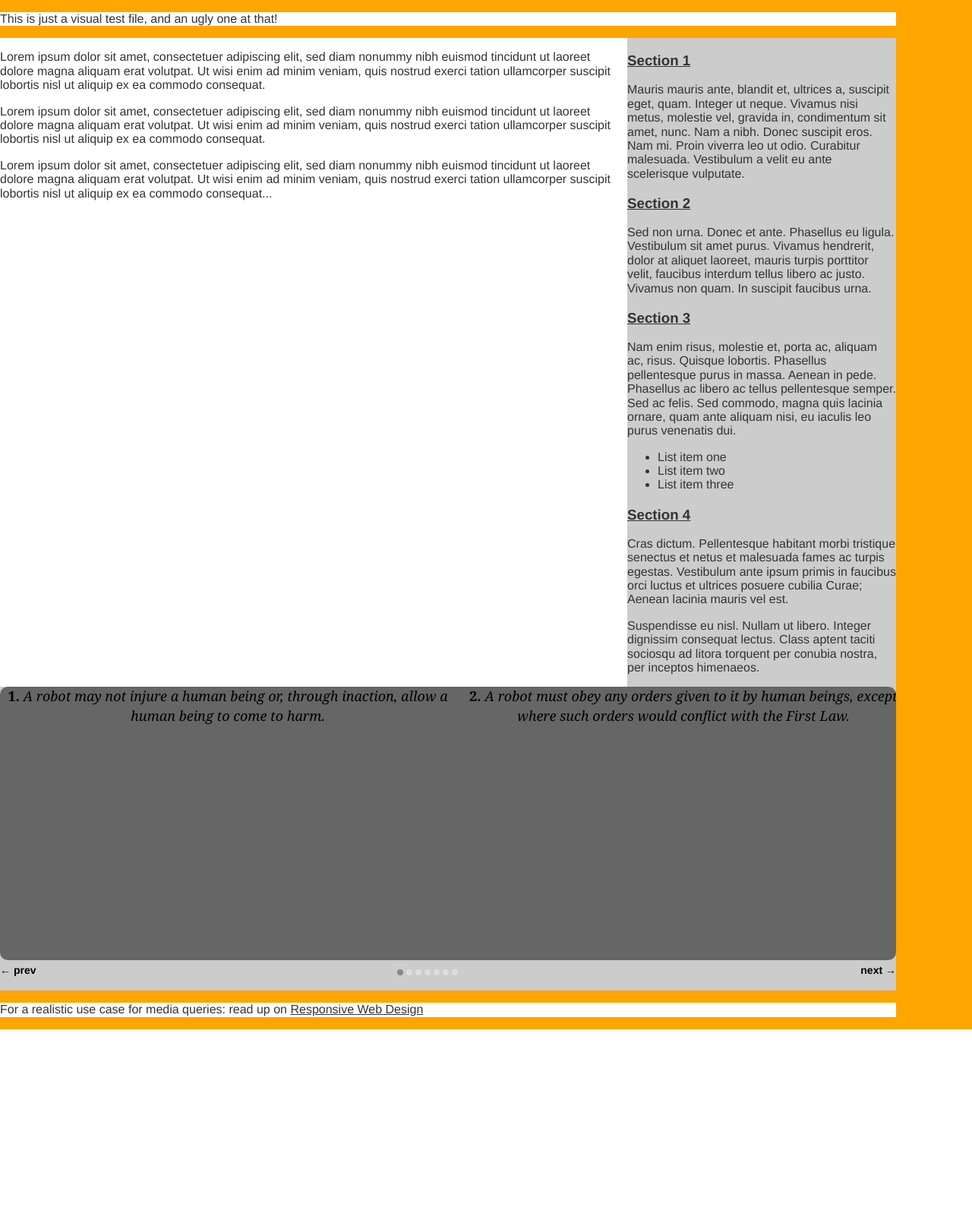
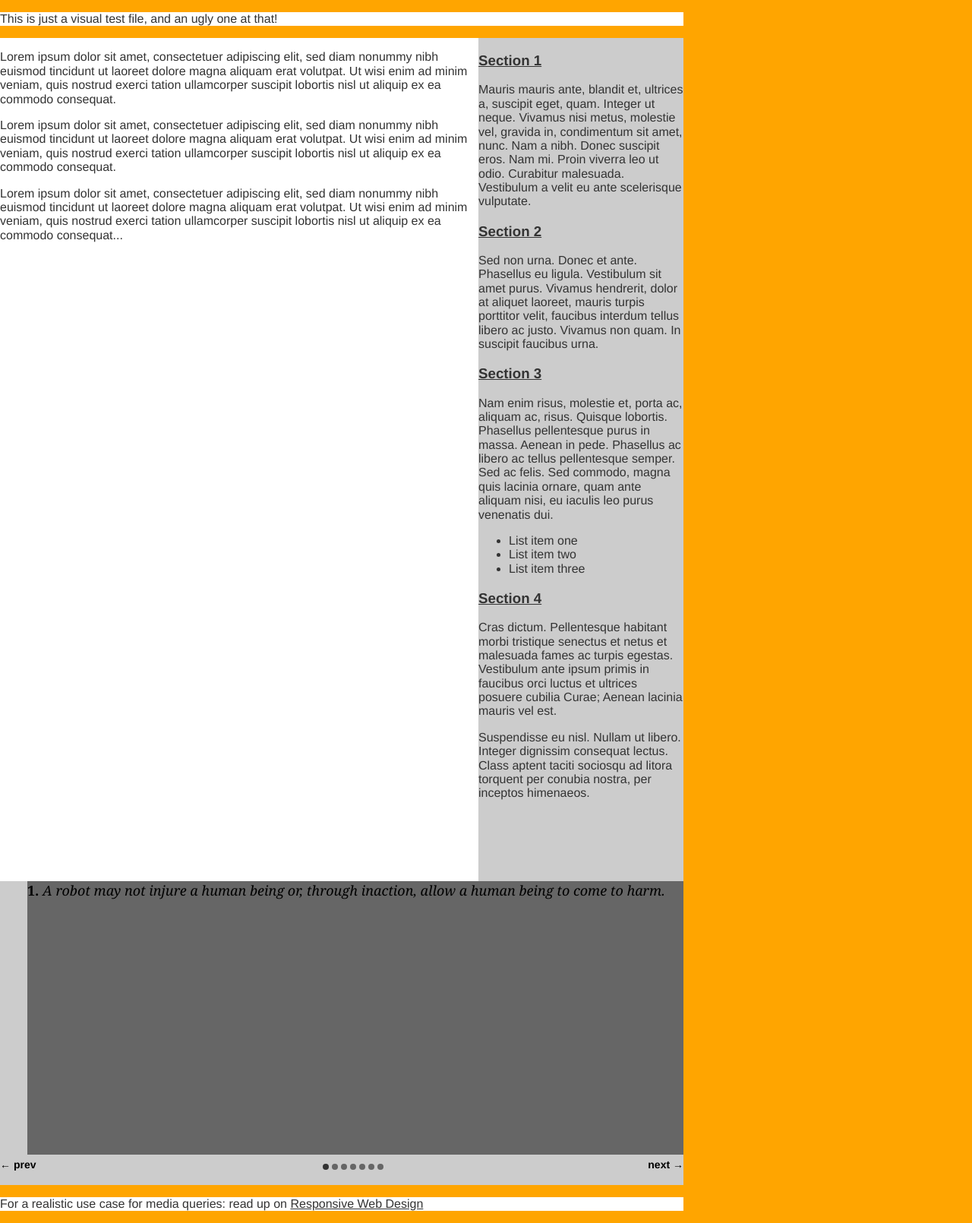
Before and after one commit to roberts-sandbox/test-nick, a PHP site: page /lab/templates/combo/index.html in a window 1280 px wide. Shown: the whole page at 76% size. Before the commit the page ends 1355 px from the top, so only its background shows below. Run offline with PHP 8.4, Linux system fonts and the light colour scheme; some libraries are stand-ins or nearby versions.

Commit message:
added threshold to responsive layout... removing percentages and having layout snap into place. this will help with the slide module so that it can match with each threshold

```diff
--- a/lab/templates/combo/css/screen.css
+++ b/lab/templates/combo/css/screen.css
@@ -3,36 +3,29 @@
 /*main styles
 --------------------------------------*/
 
-
 body {
-	background: black;
 	color: #333;
 	font-family: Helvetica, sans-serif;
 	overflow-x:hidden;
 	margin: 0 auto;
 	-webkit-user-select:none;
     -webkit-text-size-adjust:none;
-}
+	float:left;
+	}
 
 header, footer, #main_content {
-	min-width:300px
-	max-width:1000px;
 	background-color:#fff;
-	padding: 0;
+	padding:0;
 	margin-right:0;
-}
-
-div {
-
-}
+	}
 
 a {
 	color: #333;
-}
+	}
 
 #blog {
 	overflow: hidden;
-}
+	}
 
 #blog_content {
 	float:left;
@@ -42,8 +35,9 @@ a {
 #blog_nav {
 	float:left;
 	width:100%;
+	height:100%;
+	overflow: hidden;
 	background-color:#cccccc;
-	overflow: hidden;
 	}
 
 
@@ -69,51 +63,21 @@ a {
 #wrapper {
 	width:100%;
 	height:90%;
-
 	float:left;
 	position:relative;	/* On older OS versions "position" and "z-index" must be defined, */
 	z-index:1;			/* it seems that recent webkit is less picky and works anyway. */
 	overflow:hidden;
-
-	background:#aaa;
-	-webkit-border-radius:10px;
-	-moz-border-radius:10px;
-	-o-border-radius:10px;
-	border-radius:10px;
-	background:#e3e3e3;
-}
-
-#scroller {
-	width:10000px;
-	height:100%;
-	float:left;
-	padding:0;
 }
 
 #scroller ul {
-	list-style:none;
-	display:block;
-	float:left;
 	width:100%;
 	height:100%;
+	display:block;
+	list-style:none;
+	float:left;
 	padding:0;
 	margin:0;
 	text-align:left;
-}
-
-#scroller li {
-	-webkit-box-sizing:border-box;
-	-moz-box-sizing:border-box;
-	-o-box-sizing:border-box;
-	box-sizing:border-box;
-	display:block; float:left;
-	width:600px; height:100%;
-	margin-right:0;
-	background-color:#666;
-	text-align:center;
-	font-family:georgia;
-	font-size:18px;
-	line-height:140%;
 }
 
 #nav {
@@ -152,20 +116,17 @@ a {
 	-moz-border-radius:4px;
 	-o-border-radius:4px;
 	border-radius:4px;
-	background:#ddd;
+	background:#666666;
 	overflow:hidden;
 	margin-right:4px;
 }
 
 #indicator > li.active {
-	background:#888;
+	background:#333333;
 }
 
 #indicator > li:last-child {
 	margin:0;
-}
-
-#thelist {
 }
 
 
@@ -178,6 +139,30 @@ a {
 
 
 
+
+
+
+#thelist {
+}
+
+#scroller {
+	height:100%;
+	float:left;
+	padding:0;
+}
+
+#scroller li {
+	height:100%;
+	display:block;
+	float:left;
+	margin-left:0;
+	margin-right:0;
+	text-align:left;
+	font-family:georgia;
+	font-size:18px;
+	line-height:24px;
+	background-color:#666;
+}
 
 
 
@@ -215,7 +200,7 @@ http://www.alistapart.com/articles/responsive-web-design/
 */
 
 
-/* hide the attribute-test element. test2.css will show it */
+/* hide the attribute-test element. test2.css will show it ***********************************--*/
 #attribute-test {
 	display: none;
 }
@@ -225,6 +210,11 @@ http://www.alistapart.com/articles/responsive-web-design/
 	body {
 		background: green;
 	}
+
+	#scroller li {
+		width:480px;
+	}
+
 }
 
 /*styles for 620px and up! (let's try this one minified )*/
@@ -233,16 +223,23 @@ http://www.alistapart.com/articles/responsive-web-design/
 		background:red;
 	}
 
+	#scroller li {
+		width:584px; /* max-width (620px) - 36px) */
+		margin-left:36px
+	}
+
+
 }
 
 /*styles for 800px and up!*/
 @media screen and (min-width: 800px){
 	body {
 		background: blue;
+		width:700px;
 	}
 
 	header, footer, #main_content {
-		margin-right:100px;
+
 	}
 
 	#blog_content {
@@ -253,9 +250,14 @@ http://www.alistapart.com/articles/responsive-web-design/
 	#blog_nav {
 		float:right;
 		width:30%;
-		background-color:#cccccc;
+		height:100%;
+		padding-bottom:10%;
 	}
 
+	#scroller li {
+		width:764px; /* max-width (800px) - 36px) */
+		margin-left:36px
+	}
 
 }
 
@@ -263,7 +265,27 @@ http://www.alistapart.com/articles/responsive-web-design/
 @media screen and (min-width: 1000px){
 	body {
 		background: orange;
+		width:900px;
 	}
+
+	/*#scroller li {
+		width:13.771429%; /* max-width - margin-left) */
+	/*	margin-left:0.51428571%
+	}*/
+
+	#scroller li {
+		width:964px; /* max-width - margin-left) */
+		margin-left:36px;
+	}
+
+	#thelist {
+		width:7000px;
+	}
+
+	#scroller {
+		width:7000px;
+	}
+
 
 }
 
@@ -271,5 +293,6 @@ http://www.alistapart.com/articles/responsive-web-design/
 @media screen and (min-width: 1300px){
 	body {
 		background: navy;
+		width:1200px;
 	}
 }
--- a/lab/templates/combo/index.html
+++ b/lab/templates/combo/index.html
@@ -9,7 +9,6 @@
 	<meta name="apple-mobile-web-app-capable" content="yes"/>
 	<meta name="apple-mobile-web-app-status-bar-style" content="black" />
 
-	<link href="css/style.css" rel="stylesheet"/>
 	<link href="css/normalize.css" rel="stylesheet"/>
 	<link href="css/screen.css" rel="stylesheet"/>
 	<link href="css/screen_600_plus.css" media="screen and (min-width: 600px)" rel="stylesheet"/>
```
